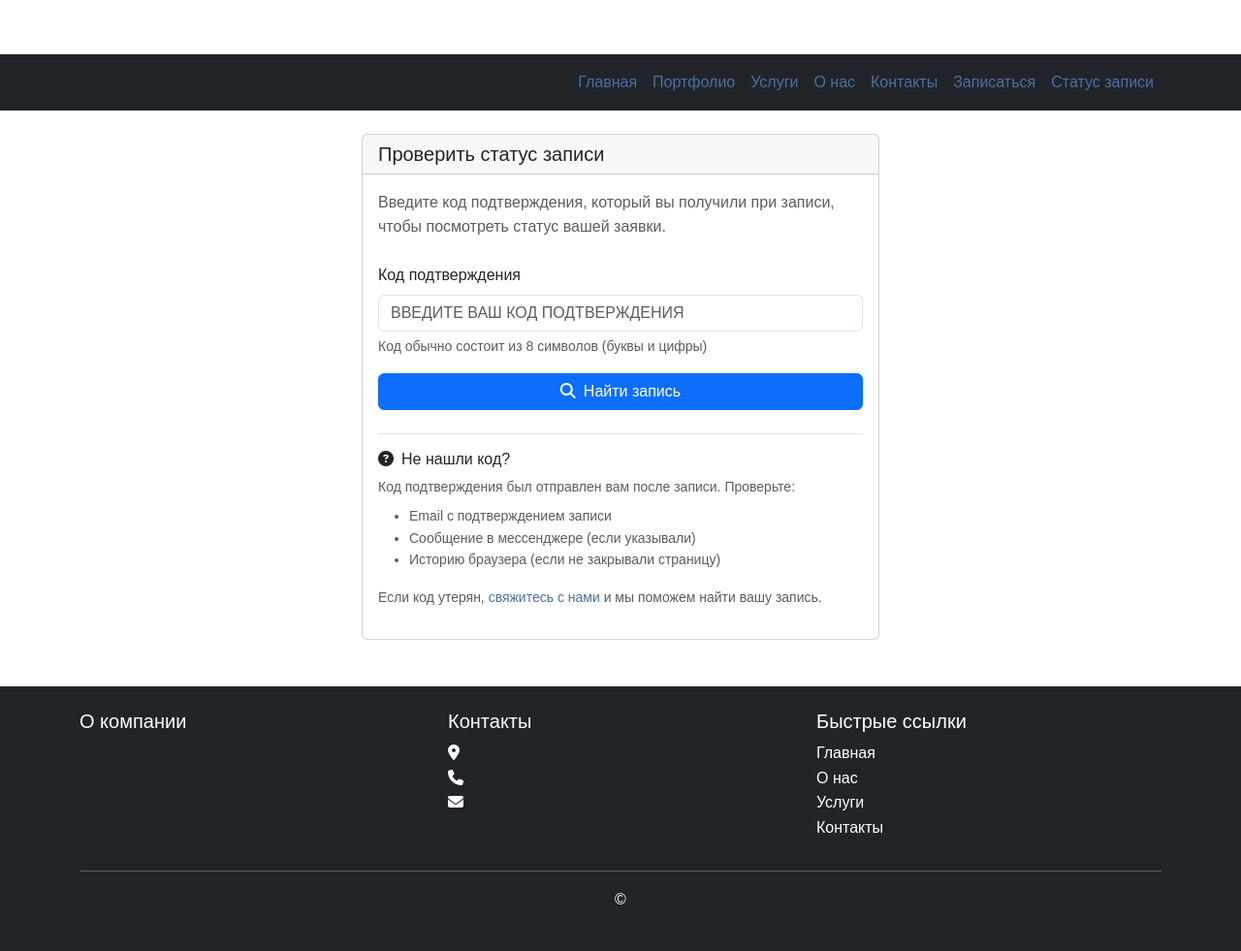
After one commit to Alex-Berezovsky-non/Vivid_Project, a Django app: page /bookings/status/ in a window 1280 px wide. The commit adds this page. Shown: the whole page at 97% size. Run offline with Django 5.2, Linux system fonts and the light colour scheme; data comes from the database, SQL or seed files in the repository.

Commit message:
RU: feat(navigation): Добавлена система проверки статуса записей и улучшена навигация
• Исправлена навигация - кнопка "Записаться" теперь ведет на календарь бронирования
• Добавлен пункт меню "Статус записи" для проверки броней по коду подтверждения
• Реализована форма поиска бронирований с валидацией кодов
• Добавлена обработка ошибок для неверных кодов с сохранением введенных данных
• Улучшены сообщения об ошибках с автоматическим скрытием
• Обновлены все шаблоны для единообразия навигации

ENG:
feat(navigation): Added booking status system and improved navigation

• Fixed navigation - "Book now" button now leads to booking calendar
• Added "Booking status" menu item for checking bookings by confirmation code
• Implemented booking search form with code validation
• Added error handling for invalid codes with input data preservation
• Improved error messages with auto-dismiss functionality
• Updated all templates for consistent navigation

```diff
--- /dev/null
+++ b/bookings/templates/bookings/booking_status.html
@@ -0,0 +1,102 @@
+{% extends "core/base.html" %}
+{% load static %}
+
+{% block content %}
+<div class="container mt-4">
+    <div class="row justify-content-center">
+        <div class="col-md-6">
+            <div class="card">
+                <div class="card-header">
+                    <h5 class="mb-0">Проверить статус записи</h5>
+                </div>
+                <div class="card-body">
+                    <!-- Сообщения об ошибках -->
+                    {% if messages %}
+                        {% for message in messages %}
+                            <div class="alert alert-danger alert-dismissible fade show" role="alert">
+                                <i class="fas fa-exclamation-circle me-2"></i>
+                                {{ message }}
+                                <button type="button" class="btn-close" data-bs-dismiss="alert" aria-label="Close"></button>
+                            </div>
+                        {% endfor %}
+                    {% endif %}
+
+                    <p class="text-muted mb-4">
+                        Введите код подтверждения, который вы получили при записи,
+                        чтобы посмотреть статус вашей заявки.
+                    </p>
+
+                    <form method="post">
+                        {% csrf_token %}
+
+                        <div class="mb-3">
+                            <label class="form-label">{{ form.confirmation_code.label }}</label>
+                            {{ form.confirmation_code }}
+                            {% if form.confirmation_code.errors %}
+                                <div class="text-danger small mt-1">
+                                    {% for error in form.confirmation_code.errors %}
+                                        <i class="fas fa-exclamation-circle me-1"></i>{{ error }}
+                                    {% endfor %}
+                                </div>
+                            {% endif %}
+                            <div class="form-text">
+                                Код обычно состоит из 8 символов (буквы и цифры)
+                            </div>
+                        </div>
+
+                        <div class="d-grid">
+                            <button type="submit" class="btn btn-primary">
+                                <i class="fas fa-search me-2"></i>Найти запись
+                            </button>
+                        </div>
+                    </form>
+
+                    <div class="mt-4 pt-3 border-top">
+                        <h6><i class="fas fa-question-circle me-2"></i>Не нашли код?</h6>
+                        <p class="small text-muted mb-2">
+                            Код подтверждения был отправлен вам после записи.
+                            Проверьте:
+                        </p>
+                        <ul class="small text-muted">
+                            <li>Email с подтверждением записи</li>
+                            <li>Сообщение в мессенджере (если указывали)</li>
+                            <li>Историю браузера (если не закрывали страницу)</li>
+                        </ul>
+                        <p class="small text-muted">
+                            Если код утерян,
+                            <a href="{% url 'core:contacts' %}" class="text-decoration-none">свяжитесь с нами</a>
+                            и мы поможем найти вашу запись.
+                        </p>
+                    </div>
+                </div>
+            </div>
+        </div>
+    </div>
+</div>
+{% endblock %}
+
+{% block extra_js %}
+<script>
+document.addEventListener('DOMContentLoaded', function() {
+    // Автоматически переводим ввод в верхний регистр
+    const codeInput = document.getElementById('id_confirmation_code');
+    if (codeInput) {
+        codeInput.addEventListener('input', function() {
+            this.value = this.value.toUpperCase();
+        });
+
+        // Фокус на поле при загрузке
+        codeInput.focus();
+    }
+
+    // Автоматическое скрытие alert через 5 секунд
+    const alerts = document.querySelectorAll('.alert');
+    alerts.forEach(alert => {
+        setTimeout(() => {
+            const bsAlert = new bootstrap.Alert(alert);
+            bsAlert.close();
+        }, 5000);
+    });
+});
+</script>
+{% endblock %}
--- a/bookings/urls.py
+++ b/bookings/urls.py
@@ -8,4 +8,5 @@ urlpatterns = [
     path('slot/<int:slot_id>/', views.BookingCreateView.as_view(), name='booking_create'),
     path('done/<str:code>/', views.BookingDoneView.as_view(), name='booking_done'),
     path('booking/<str:code>/', views.BookingDetailView.as_view(), name='booking_detail'),
+    path('status/', views.BookingStatusView.as_view(), name='booking_status'),
 ]
--- a/bookings/views.py
+++ b/bookings/views.py
@@ -1,5 +1,5 @@
 from django.shortcuts import render, get_object_or_404, redirect
-from django.views.generic import CreateView, TemplateView, ListView
+from django.views.generic import CreateView, TemplateView, ListView, FormView
 from django.urls import reverse_lazy
 from django.utils import timezone
 from django.contrib import messages
@@ -12,6 +12,7 @@ import json
 from urllib.request import urlopen, Request
 from urllib.parse import urlencode
 from urllib.error import URLError, HTTPError
+from django import forms
 
 from .models import Booking, TimeSlot
 from .forms import BookingForm, TimeSlotSelectionForm
@@ -201,3 +202,51 @@ class BookingDetailView(TemplateView):
         code = kwargs.get('code')
         context['booking'] = get_object_or_404(Booking, confirmation_code=code)
         return context
+
+class BookingStatusForm(forms.Form):
+    """Форма для поиска брони по коду"""
+    confirmation_code = forms.CharField(
+        label=_("Код подтверждения"),
+        max_length=20,
+        widget=forms.TextInput(attrs={
+            'class': 'form-control',
+            'placeholder': _('Введите ваш код подтверждения'),
+            'style': 'text-transform: uppercase;'
+        })
+    )
+
+    def clean_confirmation_code(self):
+        code = self.cleaned_data['confirmation_code'].strip().upper()
+        if len(code) < 6:
+            raise forms.ValidationError(_("Код должен содержать не менее 6 символов"))
+        return code
+
+class BookingStatusView(FormView):
+    """Поиск брони по коду подтверждения"""
+    template_name = 'bookings/booking_status.html'
+    form_class = BookingStatusForm
+
+    def form_valid(self, form):
+        code = form.cleaned_data['confirmation_code'].strip().upper()
+        try:
+            booking = Booking.objects.get(confirmation_code=code)
+            return redirect('bookings:booking_detail', code=booking.confirmation_code)
+        except Booking.DoesNotExist:
+            # Сохраняем введенный код в сессии для повторного отображения
+            self.request.session['last_entered_code'] = code
+            messages.error(
+                self.request,
+                f"Запись с кодом '{code}' не найдена. Пожалуйста, проверьте правильность кода."
+            )
+            return self.form_invalid(form)
+
+    def get_form(self, form_class=None):
+        """Восстанавливаем введенный код при ошибке"""
+        form = super().get_form(form_class)
+        last_code = self.request.session.get('last_entered_code', '')
+        if last_code:
+            form.fields['confirmation_code'].initial = last_code
+            # Очищаем сессию после использования
+            if 'last_entered_code' in self.request.session:
+                del self.request.session['last_entered_code']
+        return form
--- a/core/templates/core/base.html
+++ b/core/templates/core/base.html
@@ -29,13 +29,22 @@
                         <a class="nav-link" href="{% url 'core:home' %}">Главная</a>
                     </li>
                     <li class="nav-item">
-                        <a class="nav-link" href="{% url 'core:about' %}">О нас</a>
+                        <a class="nav-link" href="{% url 'portfolio:gallery' %}">Портфолио</a>
                     </li>
                     <li class="nav-item">
                         <a class="nav-link" href="{% url 'core:services' %}">Услуги</a>
                     </li>
                     <li class="nav-item">
+                        <a class="nav-link" href="{% url 'core:about' %}">О нас</a>
+                    </li>
+                    <li class="nav-item">
                         <a class="nav-link" href="{% url 'core:contacts' %}">Контакты</a>
+                    </li>
+                    <li class="nav-item">
+                        <a class="nav-link" href="{% url 'bookings:calendar' %}">Записаться</a>
+                    </li>
+                    <li class="nav-item">
+                        <a class="nav-link" href="{% url 'bookings:booking_status' %}">Статус записи</a>
                     </li>
                 </ul>
             </div>
--- a/core/templates/core/home.html
+++ b/core/templates/core/home.html
@@ -4,7 +4,7 @@
 <section class="hero">
     <h1>{{ site_settings.title }}</h1>
     <p>Профессиональная фотосъемка в вашем городе. Яркие эмоции, естественные позы и индивидуальный подход к каждому клиенту.</p>
-    <a href="{% url 'core:contacts' %}" class="btn">Записаться на съемку</a>
+    <a href="{% url 'bookings:calendar' %}" class="btn">Записаться на съемку</a>
 </section>
 
 <section class="preview-services">
--- a/core/templates/core/includes/_navbar.html
+++ b/core/templates/core/includes/_navbar.html
@@ -24,6 +24,9 @@
                 <li class="nav-item">
                     <a class="nav-link" href="{% url 'bookings:calendar' %}">Записаться</a>
                 </li>
+                <li class="nav-item">
+                    <a class="nav-link" href="{% url 'bookings:booking_status' %}">Статус записи</a>
+                </li>
             </ul>
         </div>
     </div>
```
Also changed, not shown: bookings/templates/bookings/booking_detail.html (+23 -0 lines), core/templates/core/includes/_footer.html (+13 -3 lines).
